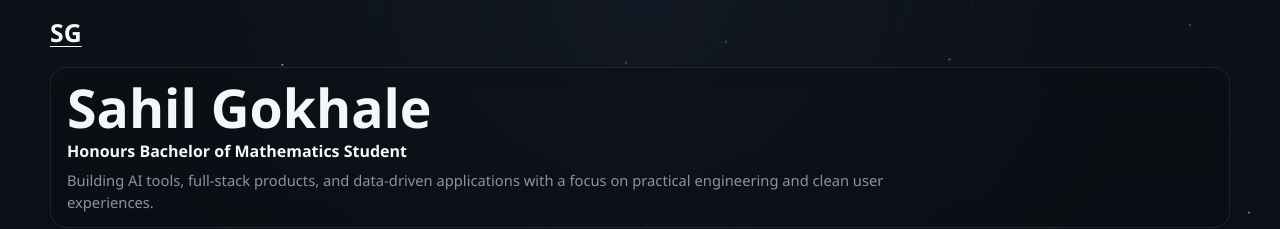
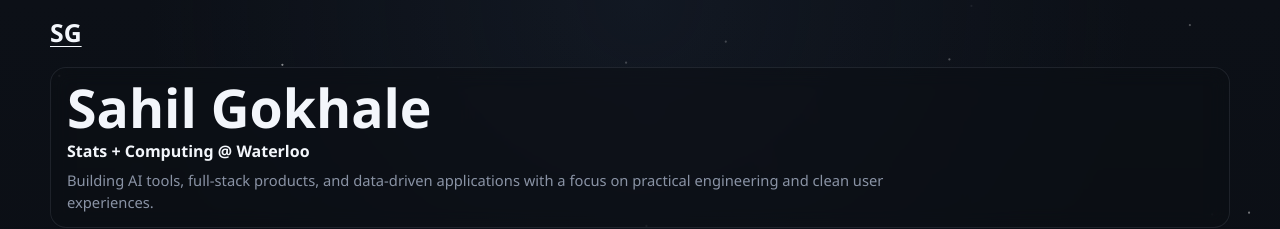
Before and after one commit to SahilSG223/sahilgokhale, a React (Vite) app: page / in a window 1280 px wide. Shown: the top 229 px of the page. Built offline with nearby package versions, Linux system fonts and the light colour scheme.

Commit message:
changed degree description

```diff
--- a/src/components/HeroCard.jsx
+++ b/src/components/HeroCard.jsx
@@ -2,7 +2,7 @@ export default function HeroCard() {
   return (
     <section className="intro-section" id="home">
       <h1>Sahil Gokhale</h1>
-      <p className="section-lead">Honours Bachelor of Mathematics Student</p>
+      <p className="section-lead">Stats + Computing @ Waterloo</p>
       <p className="section-copy">
         Building AI tools, full-stack products, and data-driven applications
         with a focus on practical engineering and clean user experiences.
```
